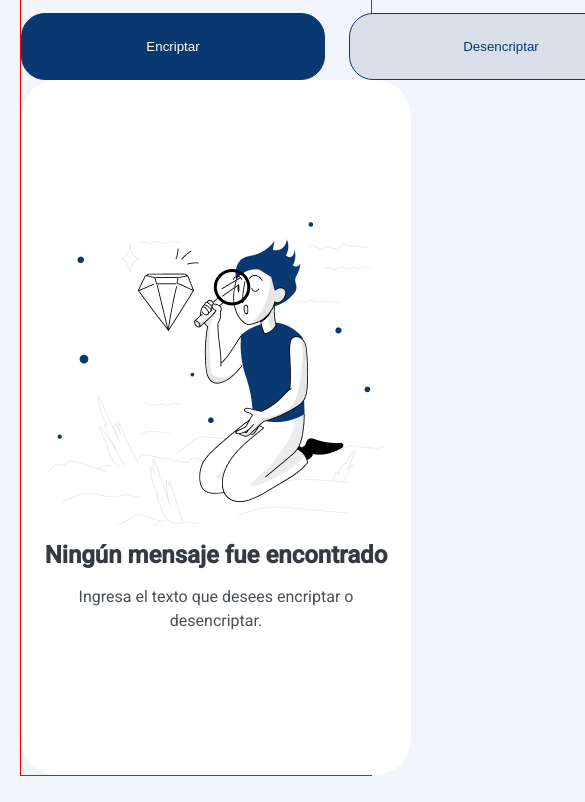
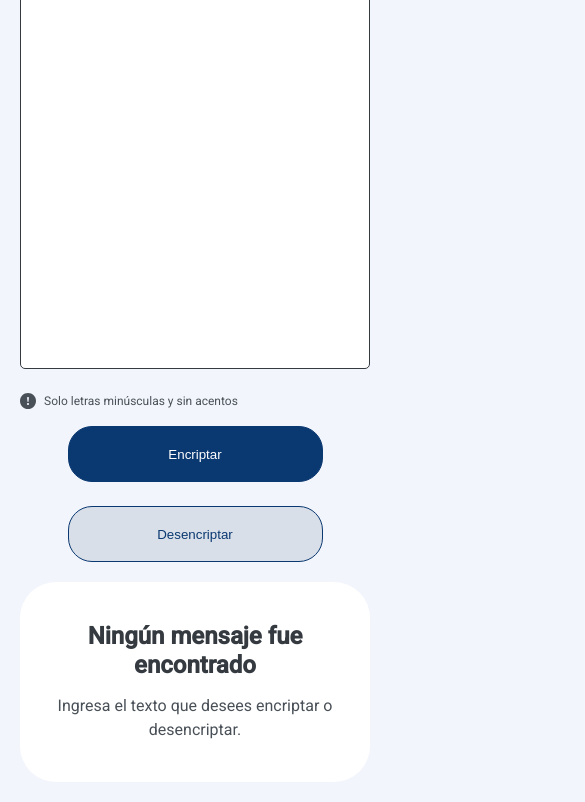
Before and after one commit to AmosMVL2261/EncriptadorTexto, a website: page index.html in a window 390 px wide. Shown: the part 126-928 px from the top of the page, 585 px wide, since content can reach past the window. Drawn offline with Linux system fonts and the light colour scheme.

Commit message:
media queries added

```diff
--- a/index.html
+++ b/index.html
@@ -15,10 +15,10 @@
     </header>
     <main class="mainDisplay">
         <form action="">
-            <textarea>
+            <textarea placeholder="Ingrese su texto aquí">
 
             </textarea>
-            <div>
+            <div class="interactionSection">
                 <p class="warning">
                     <img src="./styles/assets/symbol.svg" alt="symbol">
                     Solo letras minúsculas y sin acentos
@@ -31,9 +31,9 @@
         </form>
         <aside>
             <div class="finalMessageBox finalBoxElements">
-                <img src="./styles/assets/Muñeco.png" alt="illustration">
-                <p class="finaltMessageTitle">Ningún mensaje fue encontrado</p>
-                <p class="finaltMessageDescription">Ingresa el texto que desees encriptar o desencriptar.</p>
+                <img id="personPicture" src="./styles/assets/Muñeco.png" alt="illustration">
+                <p class="finalMessageTitle">Ningún mensaje fue encontrado</p>
+                <p class="finalMessageDescription">Ingresa el texto que desees encriptar o desencriptar.</p>
             </div>
         </aside>
     </main>
--- a/src/index.scss
+++ b/src/index.scss
@@ -2,13 +2,13 @@
 
 $white: #FFFFFF;
 $light-blue-100: #F3F5FC;
-$gray-400: hwb(210 29% 66%);
+$gray-400: #495057;
 $gray-500: #343A40;
 $light-blue-300: #D8DFE8;
 $dark-blue-300: #0A3871;
 
 * {
-    box-sizing: content-box;
+    box-sizing: border-box;
 }
 
 body {
@@ -20,12 +20,12 @@ body {
 /* Header */
 
 .logo-container {
-    border: 1px solid red;
     width: 30px;
     height: 43.2px;
     display: flex;
     justify-content: center;
     align-items: center;
+    margin-bottom: 10px;
 }
 
 .logo {
@@ -50,21 +50,22 @@ body {
 
 button {
     border-radius: 24px;
-    width: 290px;
-    height: 63px;
+    width: 255px;
+    height: 56px;
+}
+
+@mixin buttonStyle ($textColor, $bgColor) {
+    color: $textColor;
+    background-color: $bgColor;
+    border: 1px solid $dark-blue-300;
 }
 
 .button-principal {
-    color: $white;
-    background-color: $dark-blue-300;
-    border: 1px solid $dark-blue-300;
+    @include buttonStyle($textColor: $white, $bgColor: $dark-blue-300 );
 }
 
 .button-secondary {
-    color: $dark-blue-300;
-    background-color: $light-blue-300;
-    border: 1px solid $dark-blue-300;
-
+    @include buttonStyle($textColor: $dark-blue-300, $bgColor: $light-blue-300 );
 }
 
 .buttonsContainer {
@@ -73,10 +74,19 @@ button {
     gap: 24px;
 }
 
+.existAgain {
+    /*Content restoration */
+    display: block;
+}
+
+.noExist {
+    display: none;
+}
+
 /* Two main sections contained here */
 
 .mainDisplay {
-    border: 1px solid red;
+
     width: 100%;
     height: 90%;
     display: flex;
@@ -87,12 +97,12 @@ button {
 
 .finalMessageBox {
     background-color: $white;
-    width: 370px;
+    width: 350px;
     height: 80vh;
     min-width: fit-content;
     min-height: 460px;
     border-radius: 36px;
-    padding: 10px;
+    padding: 20px;
 }
 
 .finalBoxElements {
@@ -103,7 +113,7 @@ button {
     gap: 15px;
 }
 
-.finaltMessageTitle {
+.finalMessageTitle {
     color: $gray-500;
     text-align: center;
     font-weight: 700;
@@ -112,7 +122,7 @@ button {
     padding: 0 10px;
 }
 
-.finaltMessageDescription {
+.finalMessageDescription {
     color: $gray-400;
     text-align: center;
     font-weight: 400;
@@ -121,8 +131,63 @@ button {
     padding: 0 10px;
 }
 
+/* Text Area */
+
+textarea {
+    resize: none;
+    min-width: 370px;
+    width: 60vw;
+    height: 70vh;
+    padding: 5px;
+    border: 1px solid $gray-500;
+    border-radius: 5px;
+
+    &:focus, &:active {
+        outline: 2px solid $dark-blue-300;
+    }
+
+}
+
 /* Media Queries */
 
-@media screen {
 
+/* Smartphones */
+@media only screen and (max-width: 640px) {
+    .buttonsContainer {
+        flex-wrap: wrap;
+    }
+
+    textarea {
+        height: 50vh;
+    }
 }
+
+
+/* Tablets */
+@media only screen and (max-width: 810px) {
+
+    .interactionSection{
+        margin: 20px 0;
+    }
+
+    .buttonsContainer {
+        display: flex;
+        justify-content: center;
+    }
+
+    textarea {
+        min-width: 150px;
+        width: calc(100vw - 40px);
+    }
+
+    .finalMessageBox {
+        width: calc(100vw - 40px);
+        min-height: 200px;
+        height: 200px;
+        justify-content: center;
+    }
+
+    #personPicture {
+        display: none;
+    }
+}
```
Also changed, not shown: styles/style.css, 1 other file.
